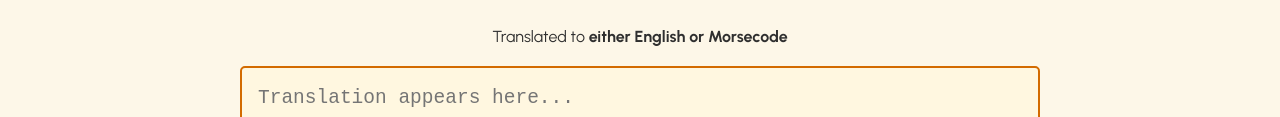
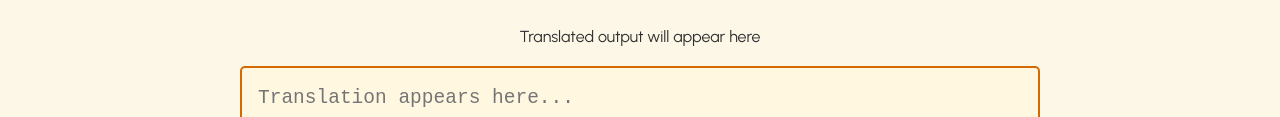
Before and after one commit to rbalendra/morsecode, a website with bundled scripts: page index.html in a window 1280 px wide. Shown: the part 365-482 px from the top of the page. Built offline with nearby package versions, Linux system fonts and the light colour scheme.

Commit message:
experimental with input

```diff
--- a/dom.js
+++ b/dom.js
@@ -1,5 +1,4 @@
 
-import { translateToMorse } from "./logic.js"
 import morseJson from "./morsecode.json" with { type: "json" };
 
 export const btn = document.querySelector('#morse__btn')
@@ -7,6 +6,8 @@ export const textInput = document.querySelector('#morse__input')
 export const textOutput = document.querySelector('#morse__output')
 const morseChart = document.querySelector("#morse__chart")
 
+
+//Create a list to display the morse code chart
 Object.entries(morseJson).forEach(([key, value]) => { //referred to https://www.javascripttutorial.net/object/iterate-object-in-javascript/
     const listItem = document.createElement("li")
     listItem.textContent = `${key} ➔ ${value}`
--- a/index.html
+++ b/index.html
@@ -26,11 +26,9 @@
 
                 <button class="btn" id="morse__btn">TRANSLATE</button>
 
-                <label for="morse__output">Translated to <b>either English or Morsecode</b></label>
+                <label for="morse__output">Translated output will appear here</label>
                 <textarea id="morse__output" placeholder="Translation appears here..." readonly></textarea>
             </form>
-
-
             <h2>Morse Code Reference</h2>
             <div class="morse__ref">
                 <ul id="morse__chart"></ul>
```
Also changed, not shown: logic.js (+8 -1 lines), script.js (+7 -2 lines).
